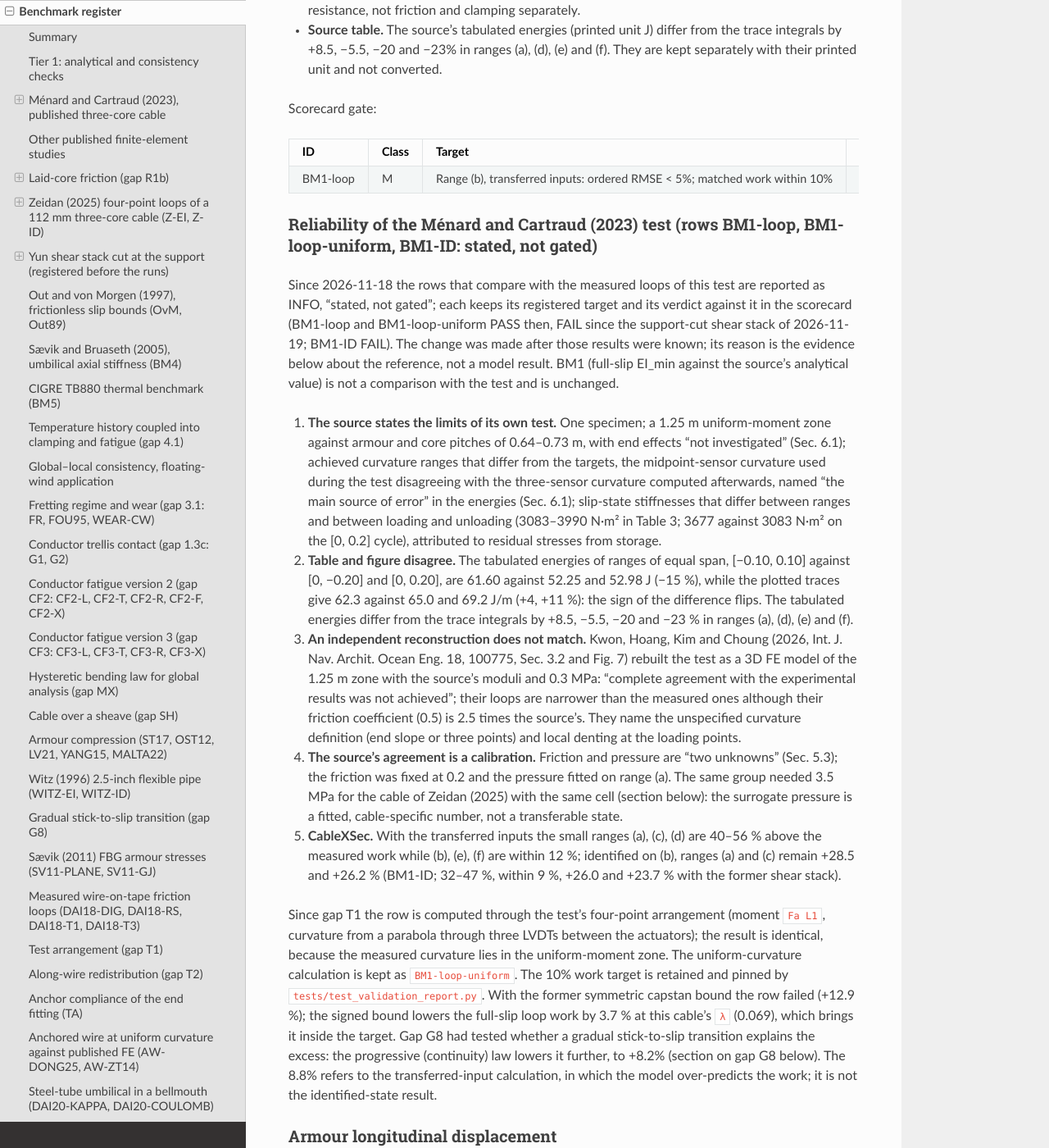
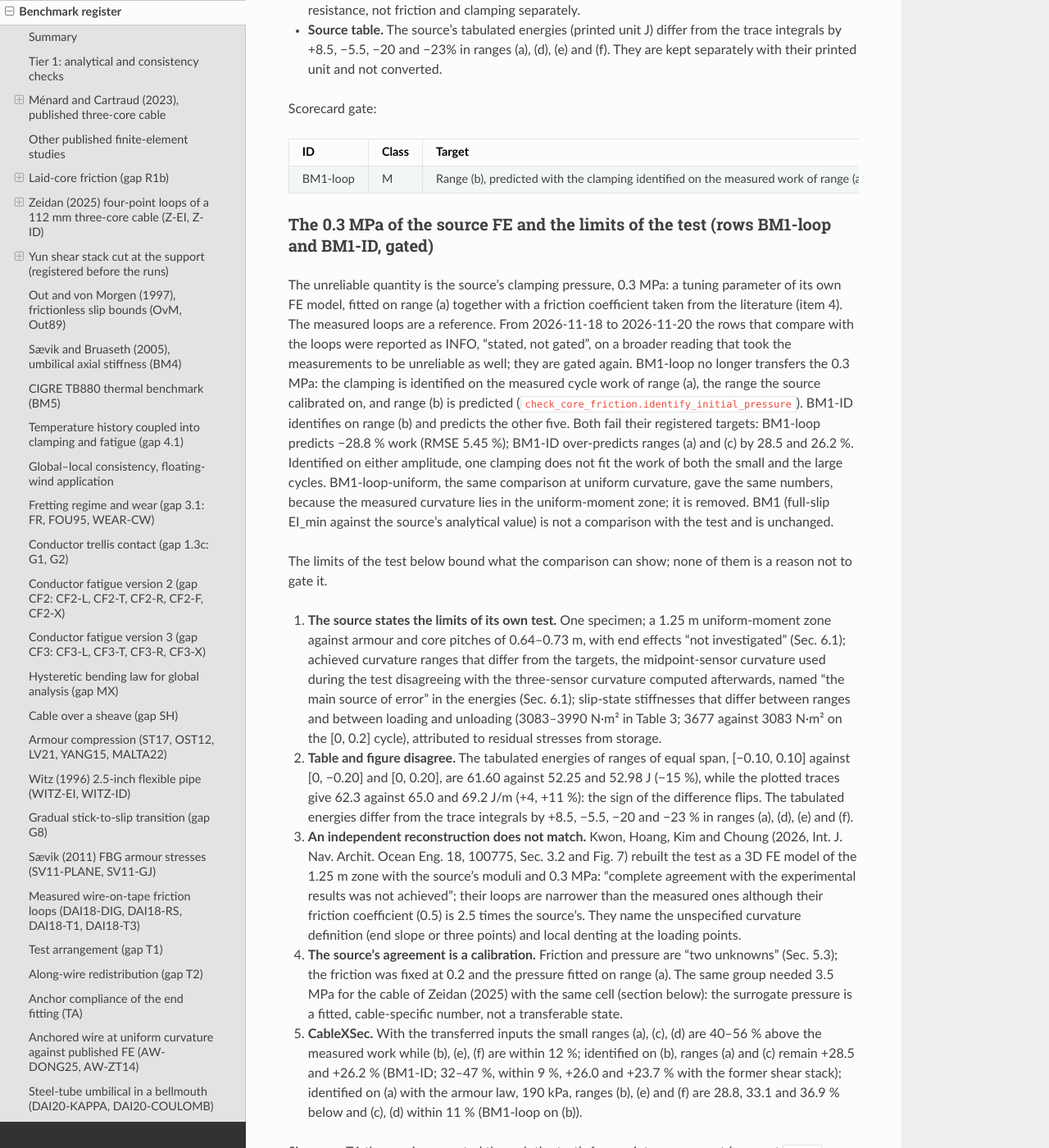
Before and after one commit to SMI-Lab-Inha/CableXSec, a Sphinx documentation site: the page built from doc/benchmarks.md, in a window 1280 px wide and 1400 px high, scrolled down 5989 px. Shown: the whole window at 82% size. Built offline with Sphinx 7.4.7 and the Read the Docs theme 3.1.0, drawn with Linux system fonts in a browser that asks for light colours; some of the changed text lies outside the part shown.

Commit message:
validation: Ménard rows gated with an identified clamping; CH-GJ removed (#51)
The unreliable quantity of the Ménard and Cartraud (2023) comparison is
the source's 0.3 MPa clamping, a tuning parameter of its own FE model, not
the measured loops. BM1-loop and BM1-ID are gated again. BM1-loop no
longer transfers the 0.3 MPa: the clamping is identified on the measured
cycle work of range (a), the +/-0.05 cycle the source calibrated on (190.1
kPa with the armour law), and range (b) is predicted: ordered RMSE 5.45 %,
work 44.4 against 62.3 J/m (-28.8 %), FAIL against the unchanged targets.
BM1-ID (identified on range (b)) reads FAIL on ranges (a) and (c).
BM1-loop-uniform gave the same numbers at uniform curvature and is
removed. check_core_friction.identify_initial_pressure is the bisection of
identify_then_predict, unchanged, on any range.

CH-GJ compared the torsional stiffness of the Chae, Nam and Shim (2023)
cable with the outputs of the source's three cross-section tools, its only
reference values; nothing is measured. It is removed from the report and
the tool values from the torsion script. The register keeps the core-lay
sensitivity as a stated finding: S-lay cores give 21-31 % less than
straight cores.

A quoted third-party tool name in the register is rephrased.

Signed-off-by: Jae Hoon Seo <jaehoon.seo@inha.ac.kr>

```diff
--- a/doc/benchmarks.md
+++ b/doc/benchmarks.md
@@ -91,13 +91,13 @@ model) is the full construction.
 | Armour compression: Malta et al. (2022), sheath-only FE | MM | Reported only: screen 49% below the FE limit load (conservative) |
 | Ménard and Cartraud (2023) full-slip stiffness | MM | PASS |
 | Ménard and Cartraud (2023) six measured bending ranges, moment | M | Moment errors 2.71–10.55% (transfer) |
-| Ménard and Cartraud (2023) six measured bending ranges, work | M | Unreliable reference, stated, not gated since 2026-11-18 (evidence in its section); range (b) +11.8 % (registered 10 % target not met since the support-cut shear stack; +8.8 % before); ranges (a), (c), (d) +40 to +56 % (+32 to +47 % before) |
+| Ménard and Cartraud (2023) six measured bending ranges, work | M | FAIL (BM1-loop, gated): clamping identified on range (a), range (b) work −28.8 %, ordered RMSE 5.45 %. With the source FE's 0.3 MPa transferred (reported, not gated: a tuning parameter of that model): range (b) +11.8 %, ranges (a), (c), (d) +40 to +56 % |
 | Armour longitudinal displacement, Ménard and Cartraud FE | MM | Phase and scale reproduced; peaks over-predicted |
 | Tjahjanto et al. (2017), Leroy et al. (2017) FE armour slip | MM | Qualitative agreement only |
 | Sævik and Bruaseth (2005) umbilical axial stiffness | M | NOT VALIDATED |
 | CIGRE TB880 conductor temperature | MM | PARTIAL |
 | Global–local consistency, floating-wind application | I | Full-slip results are upper estimates |
-| Laid-core friction (gap R1b), Ménard and Cartraud (2023) six ranges | M | Stated, not gated (unreliable reference). With the transferred 0.3 MPa the cores raise the work (range (b) +30.2 %); identified on (b) with the full accounting, predictions (a) and (c) outside the registered target (+28.5, +26.2 %), (d)–(f) within 16 % |
+| Laid-core friction (gap R1b), Ménard and Cartraud (2023) six ranges | M | FAIL (BM1-ID, gated). With the transferred 0.3 MPa the cores raise the work (range (b) +30.2 %); identified on (b) with the full accounting, predictions (a) and (c) outside the registered target (+28.5, +26.2 %), (d)–(f) within 16 % |
 | Laid-core law, distributed form and contact loads that follow the tension (CF-D, CF-T) | A, I | PASS except CF-D-slip (1.02e-4 against 1e-4 at the default stations: station quadrature, documented) |
 | Zeidan (2025) four-point loops, 112 mm three-core cable (Z-EI, Z-ID) | M | Diagnosed on for the shear-stack rule, not independent. Z-EI PASS: measured stick secant 141–240 kN·m² below the no-slip EI_max of 311.1 kN·m² (armour ξ 0.832/1.000; 12.0 kN·m² and ξ 0.009/0.016 before the series stack stopped counting the 8.75 mm EPR of the cores). Z-ID FAIL: P0 759.8 kPa identified on the 40 mm work; predicted work +10.4 to −9.6 %, but branch RMSE 13.7–15.4 % and moment range −33 to −46 % (slip slope near EI_min). Measured curvature axis is the loading-point formula applied to the mid-span deflection (+26 to +29 % on the central curvature of the source's Fig. 18) |
 | Fretting regime and wear (gap 3.1): Mindlin/Cattaneo closed forms, Fouvry ratios, limits, rotation | A | PASS |
@@ -241,18 +241,30 @@ Scorecard gate:
 
 | ID | Class | Target | Result | Status |
 | --- | --- | --- | --- | --- |
-| BM1-loop | M | Range (b), transferred inputs: ordered RMSE < 5%; matched work within 10% | RMSE 2.86%; work 69.7 vs 62.3 J/m, +11.8% (former shear stack: 2.71 %, 67.8 J/m, +8.8 %, PASS; former bound: 3.16 %, 70.4 J/m, +12.9 %, FAIL) | INFO: unreliable reference, stated, not gated (registered target FAIL) |
-
-### Reliability of the Ménard and Cartraud (2023) test (rows BM1-loop, BM1-loop-uniform, BM1-ID: stated, not gated)
-
-Since 2026-11-18 the rows that compare with the measured loops of this test
-are reported as INFO, "stated, not gated"; each keeps its registered target
-and its verdict against it in the scorecard (BM1-loop and BM1-loop-uniform
-PASS then, FAIL since the support-cut shear stack of 2026-11-19; BM1-ID
-FAIL). The change was made after those results were known; its
-reason is the evidence below about the reference, not a model result. BM1
-(full-slip EI_min against the source's analytical value) is not a comparison
-with the test and is unchanged.
+| BM1-loop | M | Range (b), predicted with the clamping identified on the measured work of range (a): ordered RMSE < 5%; matched work within 10% | P0 190.1 kPa; RMSE 5.45%; work 44.4 vs 62.3 J/m, −28.8% (with the transferred 0.3 MPa, reported: 2.86 %, 69.7 J/m, +11.8 %; former shear stack 2.71 %, +8.8 %; former bound 3.16 %, +12.9 %) | FAIL |
+
+### The 0.3 MPa of the source FE and the limits of the test (rows BM1-loop and BM1-ID, gated)
+
+The unreliable quantity is the source's clamping pressure, 0.3 MPa: a tuning
+parameter of its own FE model, fitted on range (a) together with a friction
+coefficient taken from the literature (item 4). The measured loops are a
+reference. From 2026-11-18 to 2026-11-20 the rows that compare with the loops
+were reported as INFO, "stated, not gated", on a broader reading that took
+the measurements to be unreliable as well; they are gated again. BM1-loop no longer transfers
+the 0.3 MPa: the clamping is identified on the measured cycle work of range
+(a), the range the source calibrated on, and range (b) is predicted
+(`check_core_friction.identify_initial_pressure`). BM1-ID identifies on range
+(b) and predicts the other five. Both fail their registered targets: BM1-loop
+predicts −28.8 % work (RMSE 5.45 %); BM1-ID over-predicts ranges (a) and (c)
+by 28.5 and 26.2 %. Identified on either amplitude, one clamping does not fit
+the work of both the small and the large cycles. BM1-loop-uniform, the same
+comparison at uniform curvature, gave the same numbers, because the measured
+curvature lies in the uniform-moment zone; it is removed. BM1 (full-slip
+EI_min against the source's analytical value) is not a comparison with the
+test and is unchanged.
+
+The limits of the test below bound what the comparison can show; none of them
+is a reason not to gate it.
 
 1. **The source states the limits of its own test.** One specimen; a 1.25 m
    uniform-moment zone against armour and core pitches of 0.64–0.73 m, with
@@ -285,14 +297,17 @@ with the test and is unchanged.
 5. **CableXSec.** With the transferred inputs the small ranges (a), (c), (d)
    are 40–56 % above the measured work while (b), (e), (f) are within 12 %;
    identified on (b), ranges (a) and (c) remain +28.5 and +26.2 % (BM1-ID;
-   32–47 %, within 9 %, +26.0 and +23.7 % with the former shear stack).
+   32–47 %, within 9 %, +26.0 and +23.7 % with the former shear stack);
+   identified on (a) with the armour law, 190 kPa, ranges (b), (e) and (f)
+   are 28.8, 33.1 and 36.9 % below and (c), (d) within 11 % (BM1-loop on (b)).
 
 Since gap T1 the row is computed through the test's four-point arrangement
 (moment `Fa L1`, curvature from a parabola through three LVDTs between the
-actuators); the result is identical, because the measured curvature lies in
-the uniform-moment zone. The uniform-curvature calculation is kept as
-`BM1-loop-uniform`. The 10% work target is retained and pinned by
-`tests/test_validation_report.py`.
+actuators); the result is identical to the uniform-curvature calculation,
+because the measured curvature lies in the uniform-moment zone. The 10% work
+target is retained and pinned by `tests/test_validation_report.py`.
+The paragraphs below describe the row with the transferred 0.3 MPa, as it
+was computed until 2026-11-20 and is still reported in the table above.
 With the former symmetric capstan bound the row failed (+12.9 %); the signed
 bound lowers the full-slip loop work by 3.7 % at this cable's `λ` (0.069),
 which brings it inside the target. Gap G8 had tested whether a gradual
@@ -349,8 +364,8 @@ transfer rows move with the stiffer stick (before: armour only 2.71 %,
 | Janocha (2024) 66 kV, 50 kN, Fig. 6 loop half-height at κ = 0 | C2C (FE, no initial contact state) | reported (about 1.0 kN·m) | 0.115 kN·m (solved) | 0.209 kN·m (μ 0.46, Table 2); 0.409 kN·m with the filler profiles | reported |
 | Same, slipping slope; IEA Wind Task 49 Table 13 (its row cites the same source) | C2C | reported (42.47 kN·m²; Fig. 6 about 29) | 21.7 kN·m² | 21.7 kN·m² | reported |
 | Same, Fig. 12b moment at 0.01 1/m and stick slope | — | retired (below) | 0.23 / 0.37 / 0.53 kN·m | 0.25 / 0.57 / 0.93 kN·m | retired |
-| Ménard (2023) range (b), transferred inputs (0.3 MPa of the source FE), core μ 0.2 as in the source FE | M | RMSE < 5 %; work within 10 % (BM1-loop) | 2.86 %; +11.8 % | 5.08 %; +30.2 % | FAIL with and without the cores against the BM1-loop target; stated, not gated (unreliable reference) |
-| Ménard (2023) ranges (a), (c)–(f), work | M | — | +56.4, +53.8, +40.2, +5.1, −0.9 % | +72.3, +68.9, +54.4, +22.2, +15.3 % | (worse); stated, not gated |
+| Ménard (2023) range (b), transferred inputs (0.3 MPa of the source FE), core μ 0.2 as in the source FE | M | RMSE < 5 %; work within 10 % (BM1-loop) | 2.86 %; +11.8 % | 5.08 %; +30.2 % | FAIL with and without the cores against the BM1-loop target; reported, not gated (the 0.3 MPa is a tuning parameter of the source FE) |
+| Ménard (2023) ranges (a), (c)–(f), work | M | — | +56.4, +53.8, +40.2, +5.1, −0.9 % | +72.3, +68.9, +54.4, +22.2, +15.3 % | (worse); reported, not gated |
 
 - **Janocha.** The source is a finite-element model, not a test, and states
   no initial contact state; its figures are compared code to code and not
@@ -436,8 +451,8 @@ with the former shear stack 220 and 275 kPa).
 | (f) | 69.2 | −11.7 %, 4.43 % | −11.3 %, 4.57 % | PASS |
 
 The registered target fails on ranges (a) and (c), the two small-amplitude
-ranges. Since 2026-11-18 the row is stated, not gated (see "Reliability of
-the Ménard and Cartraud (2023) test"). The full accounting brings every small-amplitude prediction closer
+ranges. The row is gated: FAIL (see "The 0.3 MPa of the source FE and the
+limits of the test"). The full accounting brings every small-amplitude prediction closer
 than the armour law identified the same way ((a) +40.1 % → +28.5 %, (c)
 +37.7 % → +26.2 %, (d) +25.5 % → +15.2 %) and leaves the large ranges (e)
 and (f) unchanged within 0.5 %. What remains is an over-prediction of the work
@@ -2463,7 +2478,7 @@ arrangement from the far end fitting to the tensioner pin (Fig. 1 sketch);
 no inlet tube between the end fitting and the entrance; no gravity (the
 source applies self-weight, value not printed); small slopes (the largest
 angle is 17°); tube steel 207 GPa. The umbilical bending stiffness and weight
-are not printed ("obtained from UFLEX").
+are not printed ("obtained from one of the source's cross-section tools").
 
 **DAI20-KAPPA (registered).** The SV11 rig beam (`check_saevik2011.Beam` with
 this rig: clamp at the end fitting, free inlet, entrance gap 3 mm, curved
@@ -2797,24 +2812,22 @@ so the coiling stresses themselves are not benchmarked.
 Request `cablexsec.compute_coiling`, tests `tests/test_coiling.py`. Any coiling
 result depends on the core lay, which must be stated with it.
 
-### Torsional stiffness of the coiling cable (CH-GJ, model-to-model)
-
-The source's Table 5 gives the torsional stiffness of its cable from three
-cross-section tools; none is measured. CH-GJ reports the free torsional
-stiffness of the packaged cable at the source's twist (0.125 rad/m, Table 4;
-the sense that unwinds the armour; zero tension), as a stated comparison
-without a gate:
+### Torsional stiffness of the coiling cable: core-lay sensitivity (stated)
+
+No torsional stiffness of the source's cable is measured, so none is
+benchmarked. The free torsional stiffness of the packaged cable at the
+source's twist (0.125 rad/m, Table 4; the sense that unwinds the armour; zero
+tension) depends on the core lay, which must be stated with it
+(`validation/scripts/check_section_torsion.py`, `chae_checks`):
 
 | Core lay | Armour pitch 1.8 m (kN m²) | Armour pitch 3.0 m (kN m²) |
 | --- | --- | --- |
-| Range of the three tools (Table 5) | 59.6–83.2 | 34.3–44.7 |
 | Straight (packaged) | 81.9 | 50.5 |
 | S, assumed pitch 2.5 m | 61.1 | 35.0 |
 | S, assumed pitch 3.0 m | 64.4 | 37.3 |
 
-With straight cores the value is inside the tools' range at 1.8 m and 13 %
-above its top at 3.0 m; with S-lay cores at either assumed pitch it is inside
-at both pitches, at 0.88–0.93 of the middle tool at 1.8 m and 0.79–0.84 at 3.0 m.
+S-lay cores lower it by 21–25 % at 1.8 m and 26–31 % at 3.0 m against
+straight cores.
 
 - **Core lay.** The source lays the cores S, like the armour (Sec. 2.1.2), but
   gives no core pitch; the packaged file keeps straight cores. Under an
@@ -2833,6 +2846,10 @@ at both pitches, at 0.88–0.93 of the middle tool at 1.8 m and 0.79–0.84 at 3
   then takes `k22 − k12²/k11` with the cylinders in `k11`. The published column
   (69.6–25.1 kN m²) is proportional to `1/P²` within 0.2 % and therefore holds
   no pitch-independent `G_c J_c` term; it is not used as a reference here.
+- **Removed row.** CH-GJ compared these values with the range of the
+  source's three cross-section tools (Table 5), the only reference values
+  there. It was a model-to-model comparison with no measurement and is
+  removed from the validation report.
 
 ### Torsional stiffness of the Su et al. (2026) 35 kV cable
 
```
Also changed, not shown: other parts of doc/benchmarks.md (+1 -1 lines), CHANGELOG.md (+26 -7 lines), VALIDATION.md (+10 -7 lines), doc/concepts.md (+6 -2 lines), doc/global_local_guide.md (+21 -4 lines), doc/tutorials/02_bending_hysteresis.md (+11 -8 lines), validation/validation_report.md (+2 -4 lines), 6 other files.
